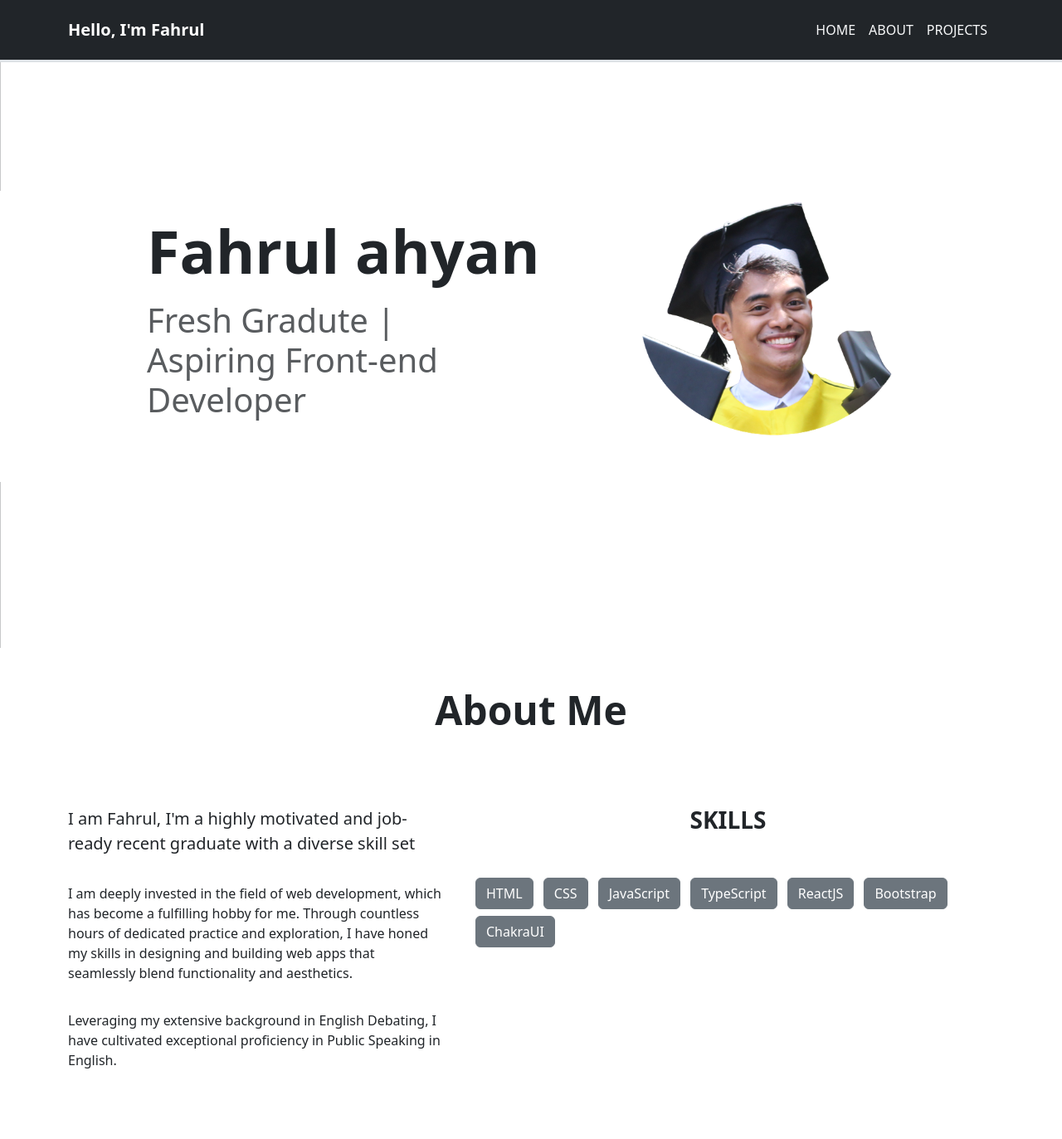
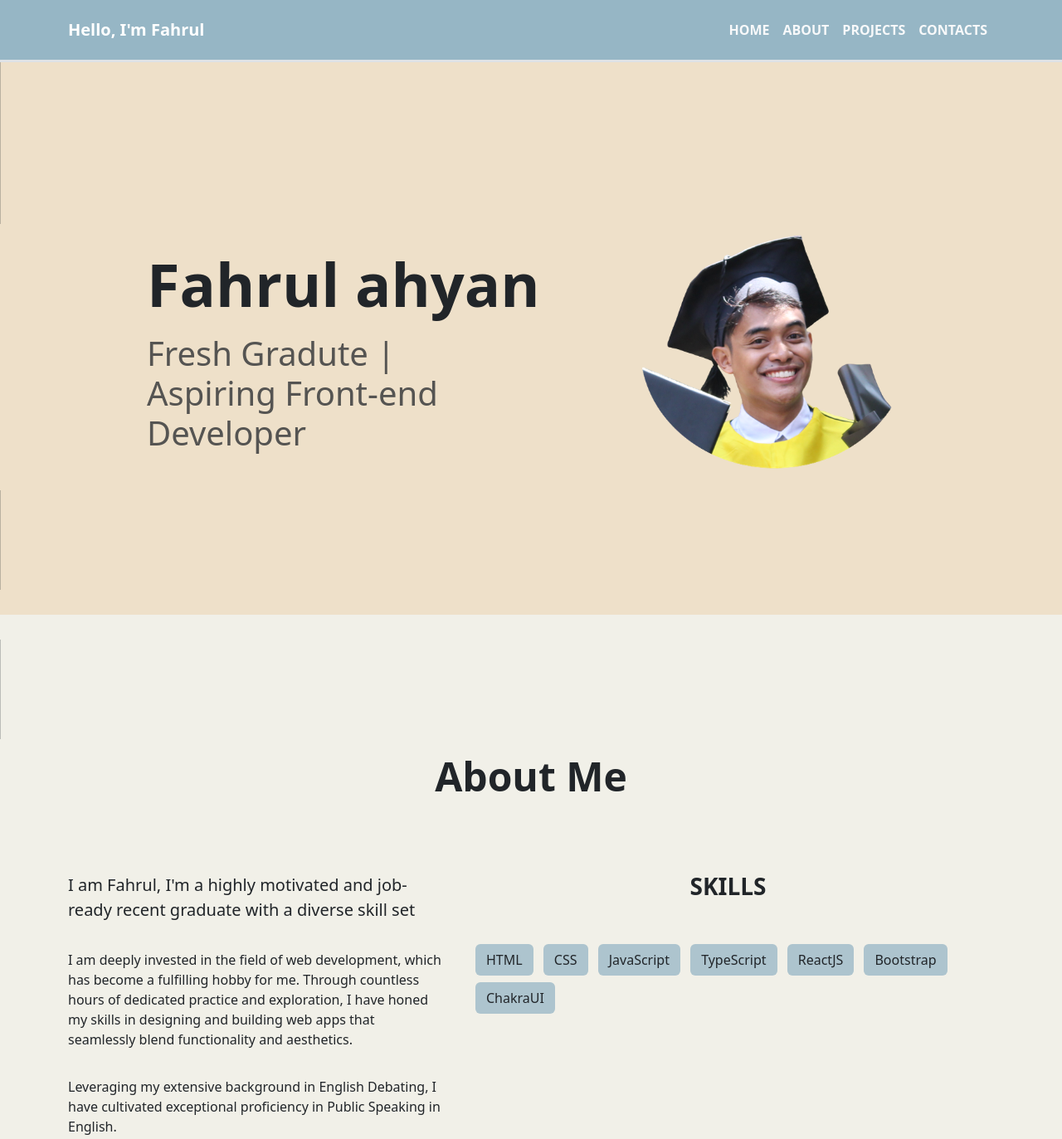
Before and after one commit to pod-III/profile-web, a plain HTML site: page index.html in a window 1280 px wide. Shown: the top 1373 px of the page at 83% size. Drawn offline with nearby package versions, Linux system fonts and the light colour scheme.

Commit message:
add stylesheet, change background color

```diff
--- a/index.html
+++ b/index.html
@@ -8,32 +8,20 @@
       href="https://cdn.jsdelivr.net/npm/bootstrap@5.3.1/dist/css/bootstrap.min.css"
       rel="stylesheet"
     />
-    <link rel="icon" href="./img/favicon_io/favicon.ico" type="image/x-icon">
-    <style>
-      section {
-        padding: 30px 0;
-      }
-      .buffer {
-        width: 2vw;
-        height: 20vh;
-        margin: 3rem 0;
-      }
-      hr {
-        visibility: hidden;
-      }
-    </style>
+    <link rel="icon" href="./img/favicon_io/favicon.ico" type="image/x-icon" />
+    <link rel="stylesheet" href="./style.css">
     <title>Hi, I'm Fahrul</title>
   </head>
   <body>
     <!-- navbar -->
     <nav
-      class="navbar navbar-expand-md fixed-top navbar-dark bg-dark border-bottom border-3 py-3"
+      class="navbar navbar-expand-md fixed-top navbar-dark bgc-1 border-bottom border-3 py-3"
     >
       <div class="container-xl">
         <a href="#intro" class="navbar-brand">
           <span class="fw-bold"> Hello, I'm Fahrul </span>
         </a>
-        <!-- Toogle Navbar for Mobile -->
+        <!-- Toogle Navbar for Smaller Screen -->
         <button
           class="navbar-toggler"
           type="button"
@@ -51,16 +39,21 @@
         >
           <ul class="navbar-nav">
             <li class="nav-item">
-              <a href="#intro" class="nav-link text-center text-light">HOME</a>
+              <a href="#intro" class="nav-link text-center text-light fw-bold">HOME</a>
             </li>
             <li class="nav-item">
-              <a href="#profile" class="nav-link text-center text-light"
+              <a href="#profile" class="nav-link text-center text-light fw-bold"
                 >ABOUT</a
               >
             </li>
             <li class="nav-item">
-              <a href="#projects" class="nav-link text-center text-light"
+              <a href="#projects" class="nav-link text-center text-light fw-bold"
                 >PROJECTS</a
+              >
+            </li>
+            <li class="nav-item">
+              <a href="#contacts" class="nav-link text-center text-light fw-bold"
+                >CONTACTS</a
               >
             </li>
           </ul>
@@ -69,8 +62,12 @@
     </nav>
 
     <!-- intro -->
-    <section id="intro">
-      <div class="d-flex" style="height: 200px">
+    <section id="intro" class="bgc-3">
+      <div class="d-flex" style="height: 15vh">
+        <div class="vr"></div>
+      </div>
+      <div class="container fluid"></div>
+      <div class="d-flex" style="height: 15vh">
         <div class="vr"></div>
       </div>
 
@@ -88,14 +85,16 @@
           </div>
         </div>
       </div>
+      <div class="d-flex" style="height: 15vh">
+        <div class="vr"></div>
+      </div>
     </section>
 
-    <div class="d-flex" style="height: 200px">
-      <div class="vr"></div>
-    </div>
-
     <!-- My Profile -->
-    <section id="profile">
+    <section id="profile" class="bgc-4">
+      <div class="d-flex" style="height: 15vh">
+        <div class="vr"></div>
+      </div>
       <div class="container text-center my-3">
         <span class="display-5 fw-bold">About Me</span>
       </div>
@@ -119,40 +118,42 @@
           <div class="col-lg-3 col-md-3 my-3 text-center vstack gap-3">
             <span class="container h3 mb-3 fw-bold">SKILLS</span>
             <span class="container my-3 text-center text-md-start">
-              <button type="button" class="btn btn-secondary m-1">HTML</button>
-              <button type="button" class="btn btn-secondary m-1">CSS</button>
-              <button type="button" class="btn btn-secondary m-1">
+              <button type="button" class="btn bgc-2 m-1">HTML</button>
+              <button type="button" class="btn bgc-2 m-1">CSS</button>
+              <button type="button" class="btn bgc-2 m-1">
                 JavaScript
               </button>
-              <button type="button" class="btn btn-secondary m-1">
+              <button type="button" class="btn bgc-2 m-1">
                 TypeScript
               </button>
-              <button type="button" class="btn btn-secondary m-1">
+              <button type="button" class="btn bgc-2 m-1">
                 ReactJS
               </button>
-              <button type="button" class="btn btn-secondary m-1">
+              <button type="button" class="btn bgc-2 m-1">
                 Bootstrap
               </button>
-              <button type="button" class="btn btn-secondary m-1">
+              <button type="button" class="btn bgc-2 m-1">
                 ChakraUI
               </button>
             </span>
           </div>
         </div>
       </div>
+      <div class="d-flex" style="height: 15vh">
+        <div class="vr"></div>
+      </div>
     </section>
-
-    <div class="d-flex" style="height: 200px">
-      <div class="vr"></div>
-    </div>
 
     <!-- My Projects -->
 
-    <section id="projects">
-      <div class="container text-center my-5">
+    <section id="projects" class="bgc-3">
+      <div class="d-flex" style="height: 10vh">
+        <div class="vr"></div>
+      </div>
+      <div class="container text-center mb-4">
         <span class="display-5 fw-bold">My Projects</span>
       </div>
-      <div class="container-md w-75">
+      <div class="container-lg">
         <div id="carouselExampleCaptions" class="carousel slide w-100">
           <div class="carousel-indicators">
             <button
@@ -172,11 +173,7 @@
           </div>
           <div class="carousel-inner shadow-lg rounded">
             <div class="carousel-item active">
-              <img
-                src="./img/slide-1.JPG"
-                class="d-block w-100"
-                alt="..."
-              />
+              <img src="./img/slide-1.JPG" class="d-block w-100" alt="..." />
               <div class="carousel-caption d-none d-md-block">
                 <h5>First slide label</h5>
                 <p>
@@ -185,11 +182,7 @@
               </div>
             </div>
             <div class="carousel-item">
-              <img
-                src="./img/slide-2.JPG"
-                class="d-block w-100"
-                alt="..."
-              />
+              <img src="./img/slide-2.JPG" class="d-block w-100" alt="..." />
               <div class="carousel-caption d-none d-md-block">
                 <h5>Second slide label</h5>
                 <p>
@@ -221,11 +214,10 @@
     </section>
 
     <!-- Contacts -->
-    <section id="contacts">
-      <div class="container-lg">
-        <hr />
-        <div class="row">
-          <span class="col-6 text-start h6 fw-bold">Contact Me</span>
+    <section id="contacts" class="bgc-2">
+      <div class="container">
+        <div class="row align-items-center">
+          <span class="col-6 text-start text-light h4 fw-bold">Contact Me</span>
           <div class="col-6 text-end">
             <a class="mx-1" target="_blank" href="https://github.com/pod-III">
               <svg
--- /dev/null
+++ b/style.css
@@ -0,0 +1,27 @@
+section {
+    padding: 30px 0;
+  }
+  .buffer {
+    width: 2vw;
+    height: 15vh;
+    margin: 3rem 0;
+  }
+  hr {
+    visibility: hidden;
+  }
+  .bgc-1 {
+    background-color: #96B6C5;
+  }
+  .bgc-2 {
+    background-color: #ADC4CE;
+  }
+  .bgc-3 {
+    background-color: #eee0c9;
+  }
+  .bgc-4 {
+    background-color: #f1f0e8;
+  }
+  a {
+    color:black;
+    text-decoration: none;
+  }
```
